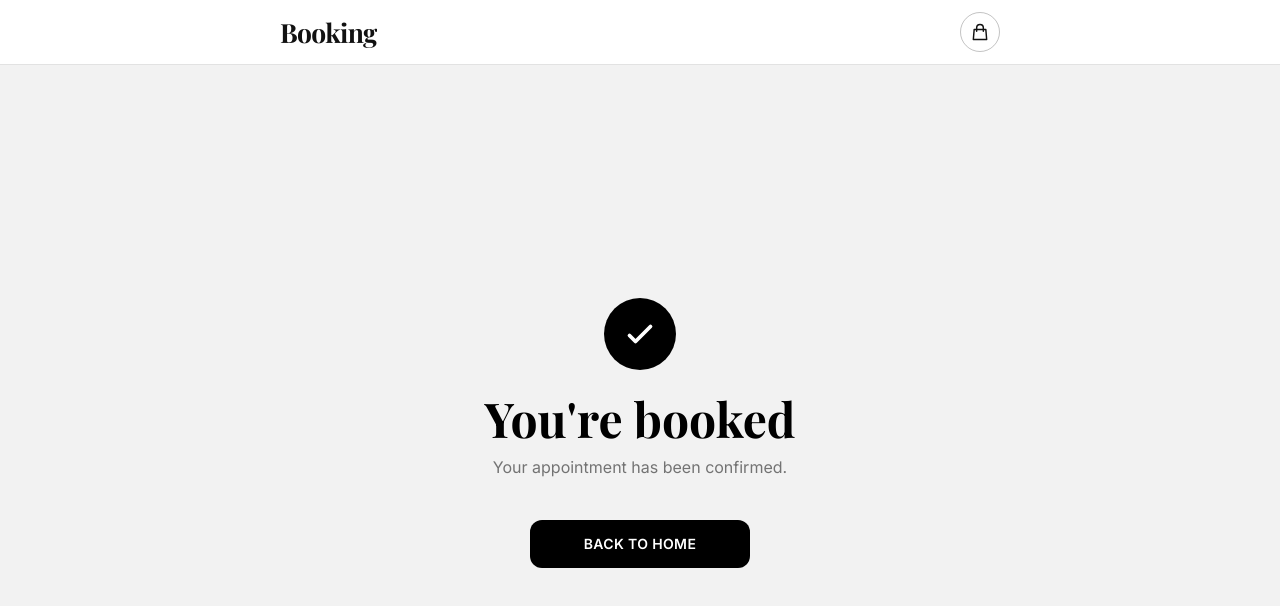
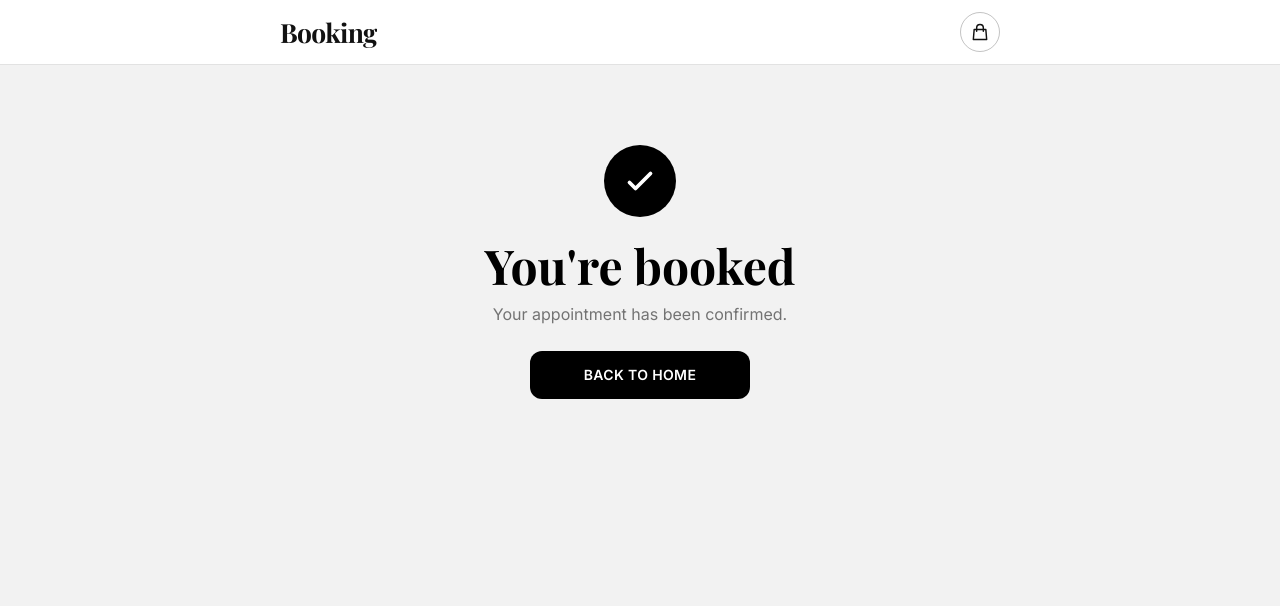
Before and after one commit to Booqlyapp/booqly-landingpage, a Next.js app: page /book/1/success in a window 1280 px wide. Shown: the top 606 px of the page. Built offline with nearby package versions, Linux system fonts and the light colour scheme.

Commit message:
success screen UI changes custom web

```diff
--- a/app/book/[subdomain]/success/page.tsx
+++ b/app/book/[subdomain]/success/page.tsx
@@ -45,7 +45,7 @@ function formatSeeYouLine(dateStr: string | null, timeStr: string | null): strin
 
 export default function SuccessPage() {
   const params = useParams();
-  const _subdomain = params.subdomain as string;
+  const subdomain = params.subdomain as string;
 
   const [bookingData] = useState<BookingSuccessData | null>(() => {
     if (typeof window !== 'undefined') {
@@ -75,7 +75,7 @@ export default function SuccessPage() {
     <div className="min-h-screen bg-[#F2F2F2] flex flex-col">
       <SubdomainNavbar businessName={bookingData?.businessName || 'Booking'} />
 
-      <div className="flex-1 flex flex-col items-center justify-center px-6 py-12 text-center">
+      <div className="flex-1 flex flex-col items-center justify-start px-6 pt-16 sm:pt-20 pb-12 text-center">
         <div className="w-16 h-16 sm:w-[4.5rem] sm:h-[4.5rem] rounded-full bg-black flex items-center justify-center mb-6">
           <svg
             className="w-8 h-8 sm:w-9 sm:h-9 text-white"
@@ -108,9 +108,8 @@ export default function SuccessPage() {
         )}
 
         <a
-          href="https://booqlyapp.com"
-          rel="noopener noreferrer"
-          className="mt-10 inline-flex items-center justify-center min-w-[220px] px-8 py-3.5 bg-black text-white rounded-xl font-semibold text-sm tracking-wide uppercase hover:bg-neutral-900 transition-colors"
+          href={`/book/${subdomain}`}
+          className="mt-6 inline-flex items-center justify-center min-w-[220px] px-8 py-3.5 bg-black text-white rounded-xl font-semibold text-sm tracking-wide uppercase hover:bg-neutral-900 transition-colors"
         >
           Back to Home
         </a>
```
